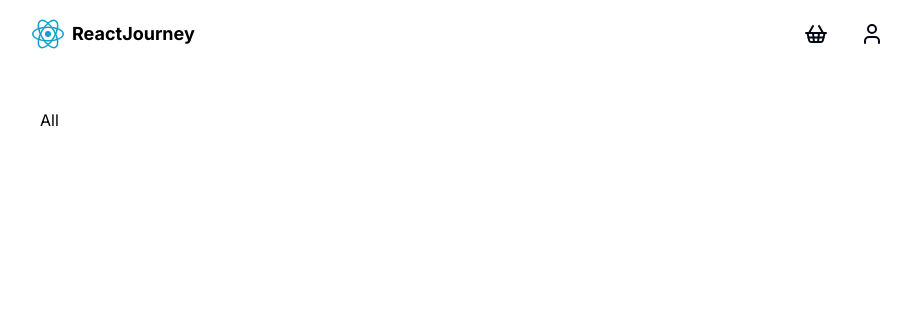
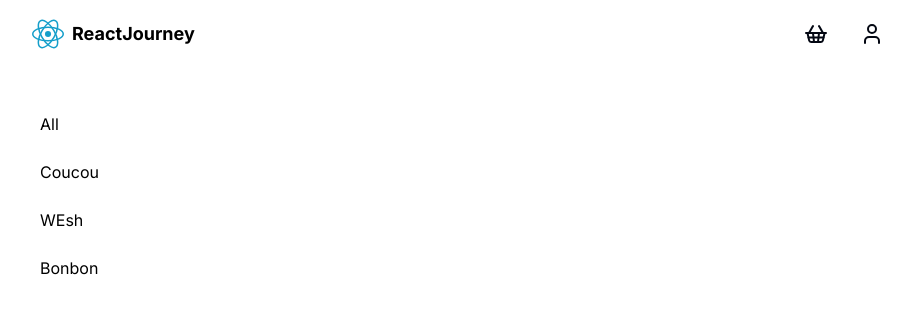
Before and after one commit to mirkobozzetto/workshop_component, a Next.js app: page / in a window 1280 px wide. Shown: the top 314 px of the page, without its empty margins (176-1087 px from the left). Built offline with nearby package versions, Linux system fonts and the light colour scheme.

Commit message:
chore: Update MenuFilter component and add new links

```diff
--- a/app/page.tsx
+++ b/app/page.tsx
@@ -6,7 +6,6 @@ export default function Home() {
   const filters = [
     ...(new Set(REACT_CARDS.map((card) => card.category)) as Iterable<string>),
   ];
-  console.log({ filters });
 
   return (
     <main className="flex flex-col m-auto px-4 max-w-4xl h-full">
--- a/components/MenuFilter.tsx
+++ b/components/MenuFilter.tsx
@@ -2,13 +2,31 @@ import Link from "next/link";
 
 const MenuFilter = () => {
   return (
-    <aside>
+    <aside className="flex lg:flex-col flex-wrap gap-4 w-full lg:max-w-[200px]">
       <Link
         href="/"
         className="hover:bg-gray-200 px-2 py-1 rounded-md capitalize transition-colors"
       >
         All
       </Link>
+      <Link
+        href="/"
+        className="hover:bg-gray-200 px-2 py-1 rounded-md capitalize transition-colors"
+      >
+        Coucou
+      </Link>
+      <Link
+        href="/"
+        className="hover:bg-gray-200 px-2 py-1 rounded-md capitalize transition-colors"
+      >
+        WEsh
+      </Link>
+      <Link
+        href="/"
+        className="hover:bg-gray-200 px-2 py-1 rounded-md capitalize transition-colors"
+      >
+        Bonbon
+      </Link>
     </aside>
   );
 };
```
